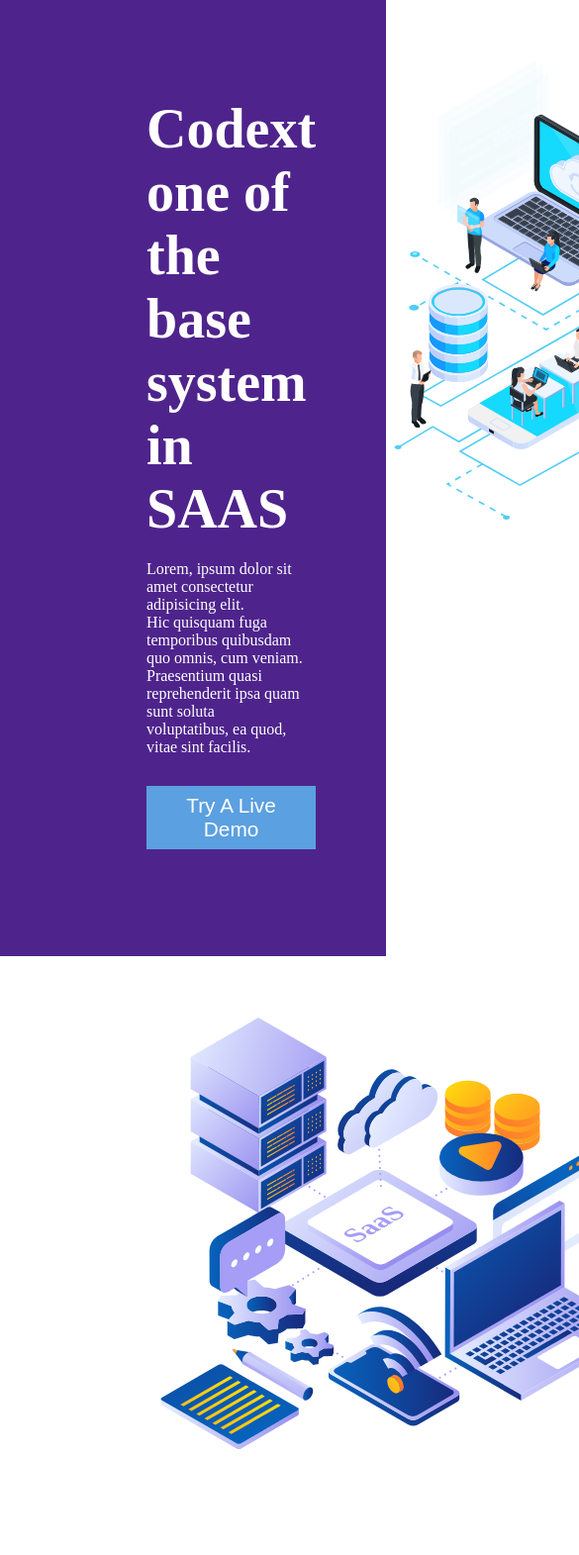
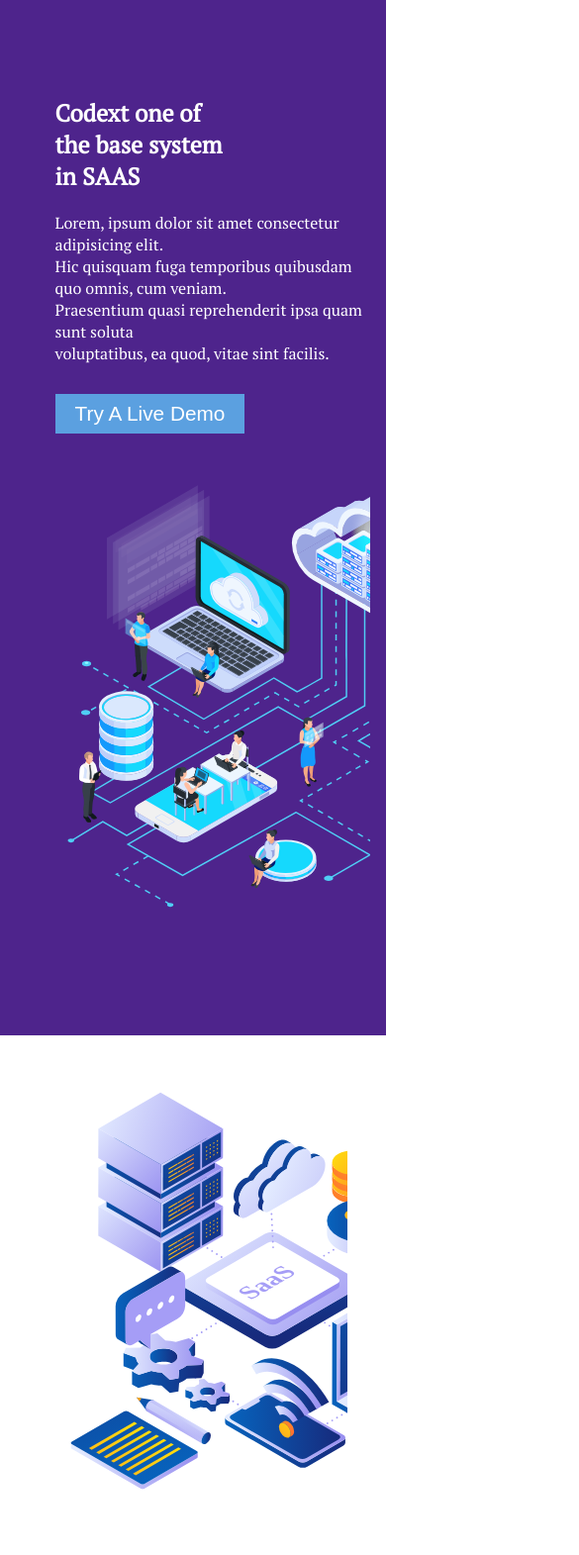
Before and after one commit to prajwalzingare/Project13-ineuron-hc, a plain HTML site: page index.html in a window 390 px wide. Shown: the part 97-1668 px from the top of the page at 99% size, 585 px wide, since content can reach past the window. Drawn offline with Linux system fonts and the light colour scheme.

Commit message:
responsive done

```diff
--- a/style.css
+++ b/style.css
@@ -1,11 +1,17 @@
+@import url('https://fonts.googleapis.com/css2?family=PT+Serif&display=swap');
+
+
 * {
     margin: 0%;
     padding: 0%;
     box-sizing: border-box;
 }
 
+body {
+    font-family: 'PT Serif', serif;
+}
 
-/* navbar desighin  */
+/* navbar design  */
 .navbar {
     background-color: #4e248c;
     padding-bottom: 100px;
@@ -51,6 +57,17 @@ nav .navbar-btn {
     font-size: 1.3rem;
 }
 
+@media only screen and (max-width:1200px) {
+    nav .list-items ul {
+        list-style: none;
+        display: none;
+    }
+
+
+}
+
+@media only screen and (max-width:800px) {}
+
 /* home Desighin  */
 
 .home {
@@ -58,9 +75,18 @@ nav .navbar-btn {
     padding: 2% 10%;
 }
 
+.home .home-right {
+
+    width: 34rem;
+    height: 500px;
+
+}
+
 .home .home-right img {
-    height: 34rem;
-    width: 45rem;
+    height: 100%;
+    width: 100%;
+    object-fit: cover;
+    object-position: left;
     padding-left: 30px;
 }
 
@@ -92,16 +118,50 @@ nav .navbar-btn {
     font-size: 1.3rem;
 }
 
+@media screen and (max-width:1100px) {
+    .home {
+        display: flex;
+        flex-wrap: wrap;
+        padding: 2% 4%;
+    }
+
+    .home .home-left {
+        padding-top: 74px;
+        padding-left: 40px;
+    }
+
+
+}
+
+@media screen and (max-width:768px) {
+    .home .home-left h1 {
+        color: #fff;
+        font-size: 1.5rem;
+        margin: 20px 0px;
+    }
+}
+
+
+
+
 /* services section desighn  */
 
 .service {
     display: flex;
     padding: 2% 10%;
+    flex-wrap: wrap;
+}
+
+.service .service-left {
+    height: 500px;
+    width: 34rem;
 }
 
 .service .service-left img {
-    height: 34rem;
-    width: 45rem;
+    height: 100%;
+    width: 100%;
+    object-fit: cover;
+    object-position: left;
 }
 
 .service .service-right {
@@ -123,6 +183,10 @@ nav .navbar-btn {
     margin-bottom: 20px;
 }
 
+/* media queri for service section  */
+
+@media screen and (max-width:1100px) {}
+
 /* feture section desighn  */
 
 .feature {
@@ -135,9 +199,21 @@ nav .navbar-btn {
     margin-bottom: 40px;
 }
 
+
+@media screen and (max-width:800px) {
+    .feature-heading {
+        font-size: 2rem;
+    }
+}
+
+
+/* cards section  */
+
 .cards {
     display: flex;
     column-gap: 40px;
+    flex-wrap: wrap;
+    justify-content: center;
 }
 
 .cards .card {
@@ -146,6 +222,7 @@ nav .navbar-btn {
     box-shadow: rgba(0, 0, 0, 0.5) 1.95px 1.95px 2.6px;
     border-radius: 20px;
     cursor: pointer;
+    margin-top: 20px;
 }
 
 /* web-card  */
```
